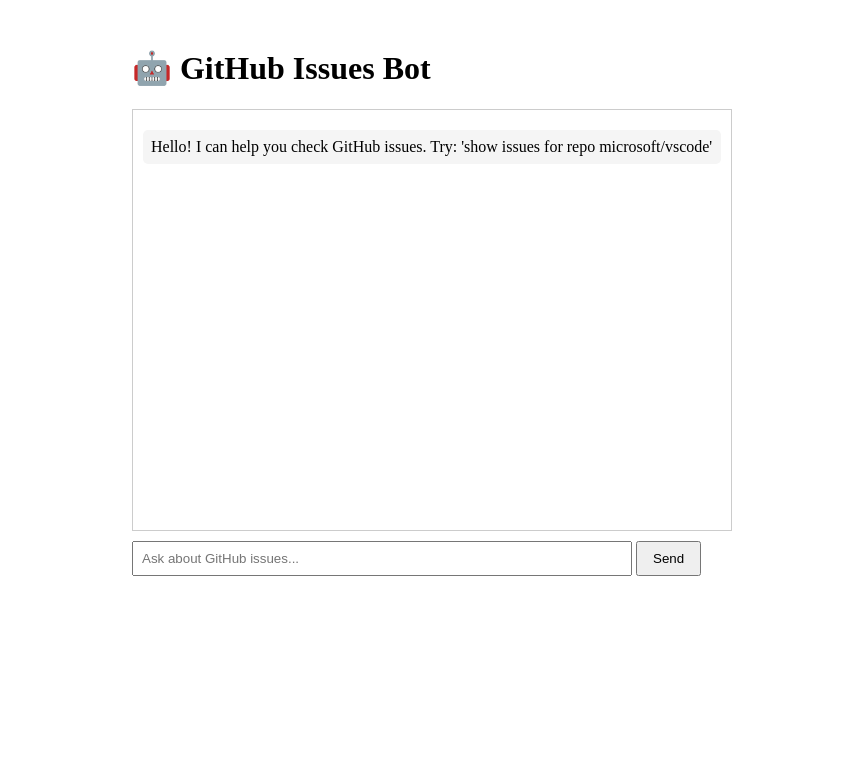
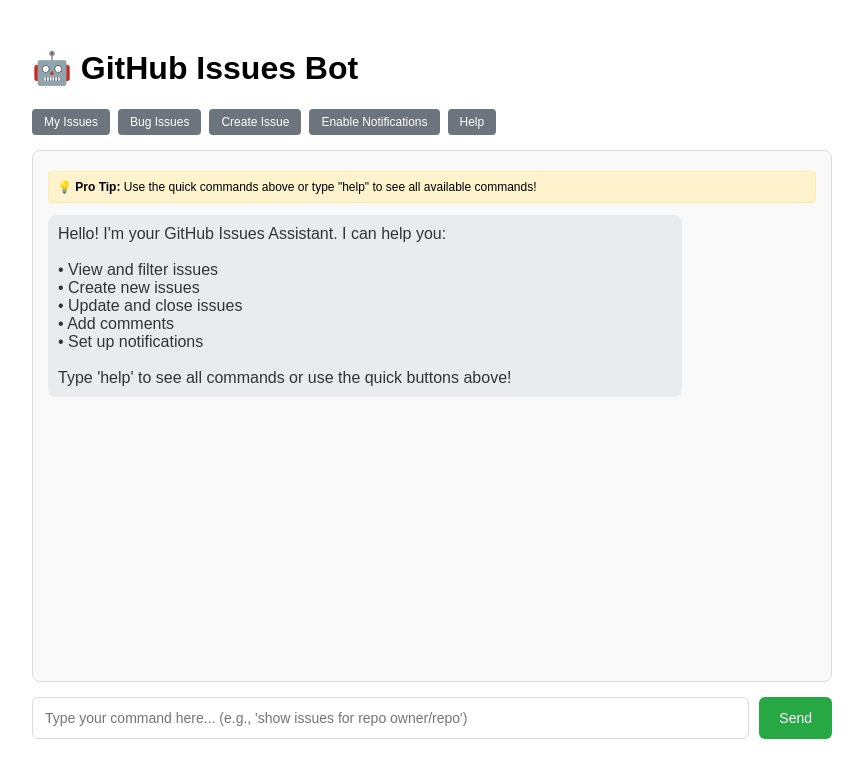
Before and after one commit to crazyzia225/copilot_test, a Flask app: page / in a window 1280 px wide. Shown: the top 778 px of the page, without its empty margins (208-1071 px from the left). Run offline with Flask 3, Linux system fonts and the light colour scheme.

Commit message:
file updtaed

```diff
--- a/app.py
+++ b/app.py
@@ -1,24 +1,165 @@
 from flask import Flask, request, jsonify, render_template
 import requests
 import os
+import json
+import time
+from datetime import datetime, timedelta
+import threading
 
 app = Flask(__name__)
+
+# In-memory storage for notifications (use database in production)
+notification_settings = {}
+last_checked = {}
 
 class GitHubHandler:
     def __init__(self):
         self.base_url = "https://api.github.com"
+        self.token = os.getenv('GITHUB_TOKEN')
 
-    def get_issues(self, owner, repo, state='open'):
-        url = f"{self.base_url}/repos/{crazyzia225}/{copilot_test}/issues"
-        params = {'state': state, 'per_page': 10}
+    def get_headers(self):
+        headers = {
+            'Accept': 'application/vnd.github.v3+json',
+            'User-Agent': 'GitHub-Issues-Bot'
+        }
+        if self.token:
+            headers['Authorization'] = f'token {self.token}'
+        return headers
 
-        response = requests.get(url, params=params)
+    def get_issues(self, owner, repo, state='open', labels=None, assignee=None, creator=None, per_page=10):
+        """Fetch issues with filtering options"""
+        url = f"{self.base_url}/repos/{owner}/{repo}/issues"
+        params = {
+            'state': state,
+            'per_page': per_page
+        }
+
+        # Add filters if provided
+        if labels:
+            params['labels'] = labels
+        if assignee:
+            params['assignee'] = assignee
+        if creator:
+            params['creator'] = creator
+
+        response = requests.get(url, params=params, headers=self.get_headers())
 
         if response.status_code == 200:
             return response.json()
-        return None
+        else:
+            return {"error": f"Failed to fetch issues: {response.status_code} - {response.text}"}
+
+    def get_issue(self, owner, repo, issue_number):
+        """Get specific issue details"""
+        url = f"{self.base_url}/repos/{owner}/{repo}/issues/{issue_number}"
+        response = requests.get(url, headers=self.get_headers())
+
+        if response.status_code == 200:
+            return response.json()
+        else:
+            return {"error": f"Failed to fetch issue: {response.status_code}"}
+
+    def create_issue(self, owner, repo, title, body, labels=None, assignees=None):
+        """Create a new issue"""
+        url = f"{self.base_url}/repos/{owner}/{repo}/issues"
+
+        data = {
+            "title": title,
+            "body": body
+        }
+
+        if labels:
+            data["labels"] = labels
+        if assignees:
+            data["assignees"] = assignees
+
+        response = requests.post(url, json=data, headers=self.get_headers())
+
+        if response.status_code == 201:
+            return response.json()
+        else:
+            return {"error": f"Failed to create issue: {response.status_code} - {response.text}"}
+
+    def update_issue(self, owner, repo, issue_number, title=None, body=None, state=None, labels=None, assignees=None):
+        """Update an existing issue"""
+        url = f"{self.base_url}/repos/{owner}/{repo}/issues/{issue_number}"
+
+        data = {}
+        if title:
+            data["title"] = title
+        if body:
+            data["body"] = body
+        if state:
+            data["state"] = state
+        if labels:
+            data["labels"] = labels
+        if assignees:
+            data["assignees"] = assignees
+
+        response = requests.patch(url, json=data, headers=self.get_headers())
+
+        if response.status_code == 200:
+            return response.json()
+        else:
+            return {"error": f"Failed to update issue: {response.status_code}"}
+
+    def add_comment(self, owner, repo, issue_number, comment):
+        """Add comment to an issue"""
+        url = f"{self.base_url}/repos/{owner}/{repo}/issues/{issue_number}/comments"
+
+        data = {"body": comment}
+        response = requests.post(url, json=data, headers=self.get_headers())
+
+        if response.status_code == 201:
+            return response.json()
+        else:
+            return {"error": f"Failed to add comment: {response.status_code}"}
+
+    def get_new_issues_since(self, owner, repo, since_date):
+        """Get issues created since a specific date"""
+        url = f"{self.base_url}/repos/{owner}/{repo}/issues"
+        params = {
+            'state': 'all',
+            'since': since_date.isoformat(),
+            'sort': 'created',
+            'direction': 'desc'
+        }
+
+        response = requests.get(url, params=params, headers=self.get_headers())
+
+        if response.status_code == 200:
+            return response.json()
+        else:
+            return {"error": f"Failed to fetch new issues: {response.status_code}"}
 
 github = GitHubHandler()
+
+def check_for_new_issues():
+    """Background task to check for new issues"""
+    while True:
+        try:
+            for user_id, settings in notification_settings.items():
+                owner = settings.get('owner')
+                repo = settings.get('repo')
+                last_check = last_checked.get(user_id, datetime.now() - timedelta(hours=1))
+
+                if owner and repo:
+                    new_issues = github.get_new_issues_since(owner, repo, last_check)
+
+                    if not isinstance(new_issues, dict) or 'error' not in new_issues:
+                        for issue in new_issues:
+                            if 'pull_request' not in issue:
+                                print(f"🔔 New issue found: #{issue['number']} - {issue['title']}")
+                                # In a real application, you'd send this to the user
+                                # via websocket, email, or push notification
+            time.sleep(300)  # Check every 5 minutes
+        except Exception as e:
+            print(f"Error in notification check: {e}")
+            time.sleep(300)
+
+# Start background thread for notifications
+notification_thread = threading.Thread(target=check_for_new_issues, daemon=True)
+notification_thread.start()
 
 @app.route('/')
 def home():
@@ -27,37 +168,280 @@
 @app.route('/chat', methods=['POST'])
 def chat():
     user_message = request.json.get('message', '').lower()
-    response = {"response": ""}
+    user_id = request.remote_addr  # Using IP as user identifier
 
-    if 'issues' in user_message and 'github' in user_message:
-        # Extract repository info (basic parsing)
-        if 'repo' in user_message:
-            parts = user_message.split()
-            try:
-                repo_index = parts.index('repo') + 1
-                repo_full = parts[repo_index]
-                owner, repo_name = repo_full.split('/')
+    response = process_message(user_message, user_id)
+    return jsonify(response)
 
-                issues = github.get_issues(owner, repo_name)
-                if issues:
-                    issue_list = []
-                    for issue in issues[:5]:
-                        if 'pull_request' not in issue:
-                            issue_list.append(f"#{issue['number']}: {issue['title']}")
+def process_message(message, user_id):
+    """Process user message and return appropriate response"""
+    message_lower = message.lower()
 
-                    response["response"] = f"Recent issues in {owner}/{repo_name}:\n" + "\n".join(issue_list)
-                else:
-                    response["response"] = "Could not fetch issues or no issues found."
+    # Get issues from repository
+    if any(keyword in message_lower for keyword in ['issues', 'show issues', 'get issues']):
+        return handle_issues_request(message, user_id)
 
-            except (ValueError, IndexError):
-                response["response"] = "Please specify repository as 'owner/repo_name'"
-        else:
-            response["response"] = "Please specify which repository you want to check. Example: 'show issues for repo octocat/hello-world'"
+    # Create new issue
+    elif any(keyword in message_lower for keyword in ['create issue', 'new issue']):
+        return handle_create_issue(message)
+
+    # Update issue
+    elif any(keyword in message_lower for keyword in ['update issue', 'close issue', 'edit issue']):
+        return handle_update_issue(message)
+
+    # Add comment to issue
+    elif any(keyword in message_lower for keyword in ['add comment', 'comment on']):
+        return handle_add_comment(message)
+
+    # Setup notifications
+    elif any(keyword in message_lower for keyword in ['notify', 'notification', 'alert']):
+        return handle_notifications(message, user_id)
+
+    # Help command
+    elif 'help' in message_lower:
+        return get_help_response()
 
     else:
-        response["response"] = "I can help you check GitHub issues. Try asking: 'Show issues for repo owner/repo-name'"
+        return {"response": get_help_response()}
 
-    return jsonify(response)
+def handle_issues_request(message, user_id):
+    """Handle requests to get issues with filtering"""
+    try:
+        # Extract repository info
+        if 'repo' in message:
+            parts = message.split()
+            repo_index = parts.index('repo') + 1
+            repo_full = parts[repo_index]
+            owner, repo_name = repo_full.split('/')
+        else:
+            # Default to user's repository
+            owner = "crazyzia225"
+            repo_name = "copilot_test"
+
+        # Extract filters
+        labels = None
+        assignee = None
+        creator = None
+        state = 'open'
+
+        if 'label' in message:
+            labels = extract_parameter(message, 'label')
+        if 'assignee' in message:
+            assignee = extract_parameter(message, 'assignee')
+        if 'creator' in message:
+            creator = extract_parameter(message, 'creator')
+        if 'closed' in message:
+            state = 'closed'
+        if 'all' in message:
+            state = 'all'
+
+        issues = github.get_issues(owner, repo_name, state, labels, assignee, creator)
+
+        if isinstance(issues, dict) and 'error' in issues:
+            return {"response": f"Error: {issues['error']}"}
+
+        if not issues:
+            return {"response": "No issues found matching your criteria."}
+
+        # Format response with filters info
+        filter_info = []
+        if labels:
+            filter_info.append(f"labels: {labels}")
+        if assignee:
+            filter_info.append(f"assignee: {assignee}")
+        if creator:
+            filter_info.append(f"creator: {creator}")
+
+        filter_str = f" (filters: {', '.join(filter_info)})" if filter_info else ""
+
+        issue_list = []
+        for issue in issues[:8]:  # Show first 8 issues
+            if 'pull_request' not in issue:
+                labels_str = ", ".join([label['name'] for label in issue['labels']]) if issue['labels'] else "none"
+                assignee_str = issue['assignee']['login'] if issue['assignee'] else "unassigned"
+
+                issue_list.append(
+                    f"#{issue['number']}: {issue['title']}\n"
+                    f"   State: {issue['state']} | Assignee: {assignee_str}\n"
+                    f"   Labels: {labels_str}\n"
+                    f"   URL: {issue['html_url']}"
+                )
+
+        response = f"📋 Issues in {owner}/{repo_name}{filter_str}:\n\n" + "\n\n".join(issue_list)
+        return {"response": response}
+
+    except Exception as e:
+        return {"response": f"Error processing your request: {str(e)}"}
+
+def handle_create_issue(message):
+    """Handle creating new issues"""
+    try:
+        # Extract repository
+        if 'repo' in message:
+            repo_part = message.split('repo')[1].split()[0]
+            owner, repo_name = repo_part.split('/')
+        else:
+            owner = "crazyzia225"
+            repo_name = "copilot_test"
+
+        # Extract title and body (simple parsing)
+        if 'title:' in message and 'body:' in message:
+            title = message.split('title:')[1].split('body:')[0].strip()
+            body = message.split('body:')[1].strip()
+        else:
+            # Fallback parsing
+            parts = message.split('|')
+            if len(parts) >= 2:
+                title = parts[0].replace('create issue', '').replace('in', '').strip()
+                body = parts[1].strip()
+            else:
+                return {"response": "Please provide both title and body separated by '|'. Example: 'create issue in owner/repo: Bug fix | This is a bug description'"}
+
+        result = github.create_issue(owner, repo_name, title, body)
+
+        if isinstance(result, dict) and 'error' in result:
+            return {"response": f"Failed to create issue: {result['error']}"}
+
+        return {"response": f"✅ Issue created successfully!\n#{result['number']}: {result['title']}\nURL: {result['html_url']}"}
+
+    except Exception as e:
+        return {"response": f"Error creating issue: {str(e)}"}
+
+def handle_update_issue(message):
+    """Handle updating issues"""
+    try:
+        # Extract issue number
+        if '#' in message:
+            issue_num = message.split('#')[1].split()[0]
+        else:
+            return {"response": "Please specify issue number with #. Example: 'close issue #1 in owner/repo'"}
+
+        # Extract repository
+        if 'repo' in message:
+            repo_part = message.split('repo')[1].split()[0]
+            owner, repo_name = repo_part.split('/')
+        else:
+            owner = "crazyzia225"
+            repo_name = "copilot_test"
+
+        # Determine update type
+        if 'close' in message:
+            result = github.update_issue(owner, repo_name, issue_num, state='closed')
+            action = "closed"
+        elif 'reopen' in message:
+            result = github.update_issue(owner, repo_name, issue_num, state='open')
+            action = "reopened"
+        else:
+            return {"response": "Please specify action: 'close issue #1' or 'reopen issue #1'"}
+
+        if isinstance(result, dict) and 'error' in result:
+            return {"response": f"Failed to update issue: {result['error']}"}
+
+        return {"response": f"✅ Issue #{issue_num} {action} successfully!"}
+
+    except Exception as e:
+        return {"response": f"Error updating issue: {str(e)}"}
+
+def handle_add_comment(message):
+    """Handle adding comments to issues"""
+    try:
+        # Extract issue number
+        if '#' in message:
+            issue_num = message.split('#')[1].split()[0]
+        else:
+            return {"response": "Please specify issue number with #. Example: 'add comment on #1: This is a comment'"}
+
+        # Extract repository
+        if 'repo' in message:
+            repo_part = message.split('repo')[1].split()[0]
+            owner, repo_name = repo_part.split('/')
+        else:
+            owner = "crazyzia225"
+            repo_name = "copilot_test"
+
+        # Extract comment
+        if ':' in message:
+            comment = message.split(':')[1].strip()
+        else:
+            return {"response": "Please provide comment after ':'. Example: 'add comment on #1: This is my comment'"}
+
+        result = github.add_comment(owner, repo_name, issue_num, comment)
+
+        if isinstance(result, dict) and 'error' in result:
+            return {"response": f"Failed to add comment: {result['error']}"}
+
+        return {"response": f"💬 Comment added to issue #{issue_num}!"}
+
+    except Exception as e:
+        return {"response": f"Error adding comment: {str(e)}"}
+
+def handle_notifications(message, user_id):
+    """Handle notification setup"""
+    try:
+        if 'setup' in message or 'start' in message:
+            # Extract repository
+            if 'repo' in message:
+                repo_part = message.split('repo')[1].split()[0]
+                owner, repo_name = repo_part.split('/')
+            else:
+                owner = "crazyzia225"
+                repo_name = "copilot_test"
+
+            notification_settings[user_id] = {
+                'owner': owner,
+                'repo': repo_name,
+                'enabled': True
+            }
+            last_checked[user_id] = datetime.now()
+
+            return {"response": f"🔔 Notifications enabled for {owner}/{repo_name}! I'll check for new issues every 5 minutes."}
+
+        elif 'stop' in message or 'disable' in message:
+            if user_id in notification_settings:
+                notification_settings[user_id]['enabled'] = False
+                return {"response": "🔕 Notifications disabled."}
+            else:
+                return {"response": "No active notifications to disable."}
+
+        else:
+            return {"response": "Use 'setup notifications for repo owner/repo' to enable notifications."}
+
+    except Exception as e:
+        return {"response": f"Error setting up notifications: {str(e)}"}
+
+def extract_parameter(message, param_name):
+    """Extract parameters like labels, assignee from message"""
+    try:
+        if f"{param_name}:" in message:
+            return message.split(f"{param_name}:")[1].split()[0]
+        return None
+    except:
+        return None
+
+def get_help_response():
+    """Return help message with all available commands"""
+    return """🤖 **GitHub Issues Bot Help**
+
+**View Issues:**
+• `show issues for repo owner/repo` - Get issues
+• `show closed issues for repo owner/repo` - Get closed issues
+• `show issues with label:bug` - Filter by label
+• `show issues with assignee:username` - Filter by assignee
+• `show issues with creator:username` - Filter by creator
+
+**Manage Issues:**
+• `create issue in owner/repo: Title | Description` - Create new issue
+• `close issue #1 in owner/repo` - Close an issue
+• `reopen issue #1 in owner/repo` - Reopen an issue
+• `add comment on #1: Your comment` - Add comment to issue
+
+**Notifications:**
+• `setup notifications for repo owner/repo` - Get alerts for new issues
+• `stop notifications` - Disable notifications
+
+**Example:**
+`show issues for repo crazyzia225/copilot_test with label:bug`
+`create issue in crazyzia225/copilot_test: Bug Fix | This is a bug description`"""
 
 if __name__ == '__main__':
     app.run(debug=True)
--- a/templates/chat.html
+++ b/templates/chat.html
@@ -4,44 +4,110 @@
     <title>GitHub Issues Bot</title>
     <style>
         .chat-container {
-            max-width: 600px;
+            max-width: 800px;
             margin: 0 auto;
             padding: 20px;
+            font-family: Arial, sans-serif;
         }
         .chat-box {
-            border: 1px solid #ccc;
-            height: 400px;
+            border: 1px solid #ddd;
+            height: 500px;
             overflow-y: auto;
-            padding: 10px;
-            margin-bottom: 10px;
+            padding: 15px;
+            margin-bottom: 15px;
+            border-radius: 8px;
+            background-color: #f9f9f9;
         }
         .message {
-            margin: 10px 0;
-            padding: 8px;
-            border-radius: 5px;
+            margin: 12px 0;
+            padding: 10px;
+            border-radius: 8px;
+            max-width: 80%;
+            word-wrap: break-word;
         }
         .user-message {
-            background-color: #e3f2fd;
+            background-color: #007bff;
+            color: white;
+            margin-left: auto;
             text-align: right;
         }
         .bot-message {
-            background-color: #f5f5f5;
+            background-color: #e9ecef;
+            color: #333;
+            margin-right: auto;
+            white-space: pre-line;
+        }
+        .input-container {
+            display: flex;
+            gap: 10px;
         }
         input[type="text"] {
-            width: 80%;
-            padding: 8px;
+            flex: 1;
+            padding: 12px;
+            border: 1px solid #ddd;
+            border-radius: 6px;
+            font-size: 14px;
         }
         button {
-            padding: 8px 15px;
+            padding: 12px 20px;
+            background-color: #28a745;
+            color: white;
+            border: none;
+            border-radius: 6px;
+            cursor: pointer;
+            font-size: 14px;
+        }
+        button:hover {
+            background-color: #218838;
+        }
+        .quick-commands {
+            display: flex;
+            flex-wrap: wrap;
+            gap: 8px;
+            margin-bottom: 15px;
+        }
+        .quick-cmd {
+            padding: 6px 12px;
+            background-color: #6c757d;
+            color: white;
+            border: none;
+            border-radius: 4px;
+            cursor: pointer;
+            font-size: 12px;
+        }
+        .quick-cmd:hover {
+            background-color: #5a6268;
+        }
+        .notification {
+            background-color: #fff3cd;
+            border: 1px solid #ffeaa7;
+            padding: 8px;
+            border-radius: 4px;
+            margin: 5px 0;
+            font-size: 12px;
         }
     </style>
 </head>
 <body>
     <div class="chat-container">
         <h1>🤖 GitHub Issues Bot</h1>
-        <div class="chat-box" id="chatBox"></div>
-        <div>
-            <input type="text" id="userInput" placeholder="Ask about GitHub issues..." />
+
+        <div class="quick-commands">
+            <button class="quick-cmd" onclick="insertCommand('show issues for repo crazyzia225/copilot_test')">My Issues</button>
+            <button class="quick-cmd" onclick="insertCommand('show issues with label:bug')">Bug Issues</button>
+            <button class="quick-cmd" onclick="insertCommand('create issue in crazyzia225/copilot_test: New Issue | Description here')">Create Issue</button>
+            <button class="quick-cmd" onclick="insertCommand('setup notifications for repo crazyzia225/copilot_test')">Enable Notifications</button>
+            <button class="quick-cmd" onclick="insertCommand('help')">Help</button>
+        </div>
+
+        <div class="chat-box" id="chatBox">
+            <div class="notification">
+                💡 <strong>Pro Tip:</strong> Use the quick commands above or type "help" to see all available commands!
+            </div>
+        </div>
+
+        <div class="input-container">
+            <input type="text" id="userInput" placeholder="Type your command here... (e.g., 'show issues for repo owner/repo')" />
             <button onclick="sendMessage()">Send</button>
         </div>
     </div>
@@ -56,6 +122,10 @@
             chatBox.scrollTop = chatBox.scrollHeight;
         }
 
+        function insertCommand(command) {
+            document.getElementById('userInput').value = command;
+        }
+
         async function sendMessage() {
             const input = document.getElementById('userInput');
             const message = input.value.trim();
@@ -64,6 +134,7 @@
                 addMessage(message, true);
                 input.value = '';
 
+                try {
                     const response = await fetch('/chat', {
                         method: 'POST',
                         headers: {
@@ -74,6 +145,9 @@
 
                     const data = await response.json();
                     addMessage(data.response);
+                } catch (error) {
+                    addMessage('Error: Could not connect to the server. Please try again.');
+                }
             }
         }
 
@@ -84,7 +158,9 @@
         });
 
         // Welcome message
-        addMessage("Hello! I can help you check GitHub issues. Try: 'show issues for repo microsoft/vscode'");
+        setTimeout(() => {
+            addMessage("Hello! I'm your GitHub Issues Assistant. I can help you:\n\n• View and filter issues\n• Create new issues\n• Update and close issues\n• Add comments\n• Set up notifications\n\nType 'help' to see all commands or use the quick buttons above!");
+        }, 500);
     </script>
 </body>
 </html>
```
Lines whose indentation alone changed are shown as unchanged.
